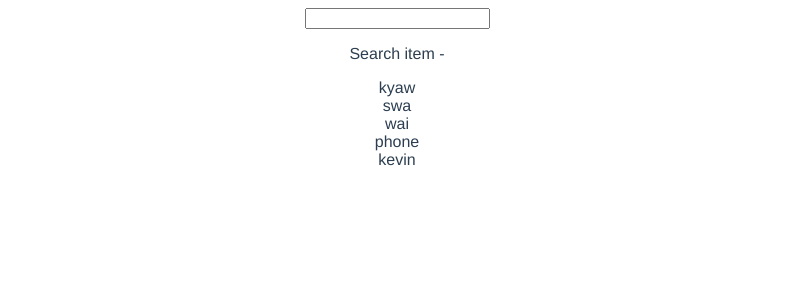
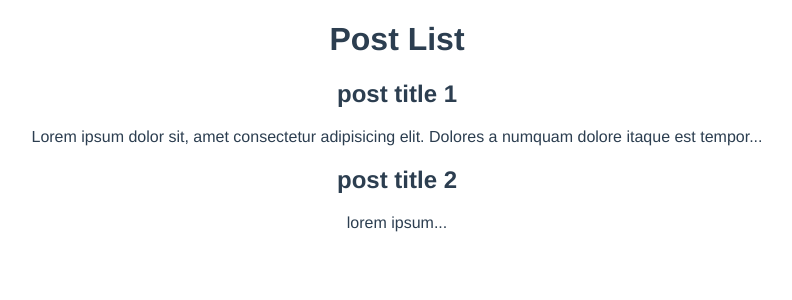
Before and after one commit to Kevin-Phon/composition-api, a Vue app: page / in a window 1280 px wide. Shown: the top 300 px of the page, without its empty margins (243-1035 px from the left). Built offline with nearby package versions, Linux system fonts and the light colour scheme.

Commit message:
using props in the setup() function

```diff
--- /dev/null
+++ b/src/components/PostsList.vue
@@ -0,0 +1,21 @@
+<template>
+    <h1>Post List</h1>
+    <div v-for="post in posts" :key="post.id">
+        <SinglePost :post="post"></SinglePost>
+    </div>
+</template>
+
+<script>
+import SinglePost from './SinglePost'
+export default {
+  components: { SinglePost },
+    props:['posts'],
+    setup(props){
+        console.log(props.post)
+    }
+}
+</script>
+
+<style>
+
+</style>
--- /dev/null
+++ b/src/components/SinglePost.vue
@@ -0,0 +1,23 @@
+<template>
+    <h2>{{post.title}}</h2>
+    <p>{{cutBodyPost}}</p>
+</template>
+
+<script>
+import { computed } from '@vue/runtime-core'
+
+export default {
+    props:['post'],
+    setup(props){
+        let cutBodyPost = computed(()=>{
+            return props.post.body.substring(0,100)+"..."
+        })
+
+        return {cutBodyPost}
+    }
+}
+</script>
+
+<style>
+
+</style>
--- a/src/views/HomeView.vue
+++ b/src/views/HomeView.vue
@@ -1,28 +1,21 @@
 <template>
-  <div class="home">
-    <input type="text" v-model="search">
-    <p>Search item - {{search}}</p>
-    <div v-for="name in filteredNames" :key="name">
-      {{name}}
-    </div>
-  </div>
+  <PostsList :posts="posts"></PostsList>
+
 </template>
 
 <script>
+import PostsList from '../components/PostsList'
 import { ref } from '@vue/reactivity'
-import { computed } from '@vue/runtime-core'
+
 export default {
+  components: { PostsList },
   setup(){
-    let search = ref("")
-    let names = ref(["kyaw","swa","wai","phone","kevin"])
+    let posts = ref([
+      {title:"post title 1",body:"Lorem ipsum dolor sit, amet consectetur adipisicing elit. Dolores a numquam dolore itaque est tempora, deserunt, nam earum aperiam dolor deleniti error perferendis quod. Nostrum quod eos velit ea laudantium. Lorem, ipsum dolor sit amet consectetur adipisicing elit. Aut, dolorum. Soluta at suscipit illum quos, delectus in nobis dolores fuga tempora sapiente! Adipisci quaerat, eveniet placeat consequatur qui rerum dicta.",id:1},
+      {title:"post title 2",body:"lorem ipsum",id:2}
+    ])
 
-    let filteredNames = computed(()=>{
-      return names.value.filter(name=>{
-        return name.includes(search.value)
-      })
-    })
-
-    return{names,search,filteredNames}
+    return {posts}
   }
 }
 </script>
```
